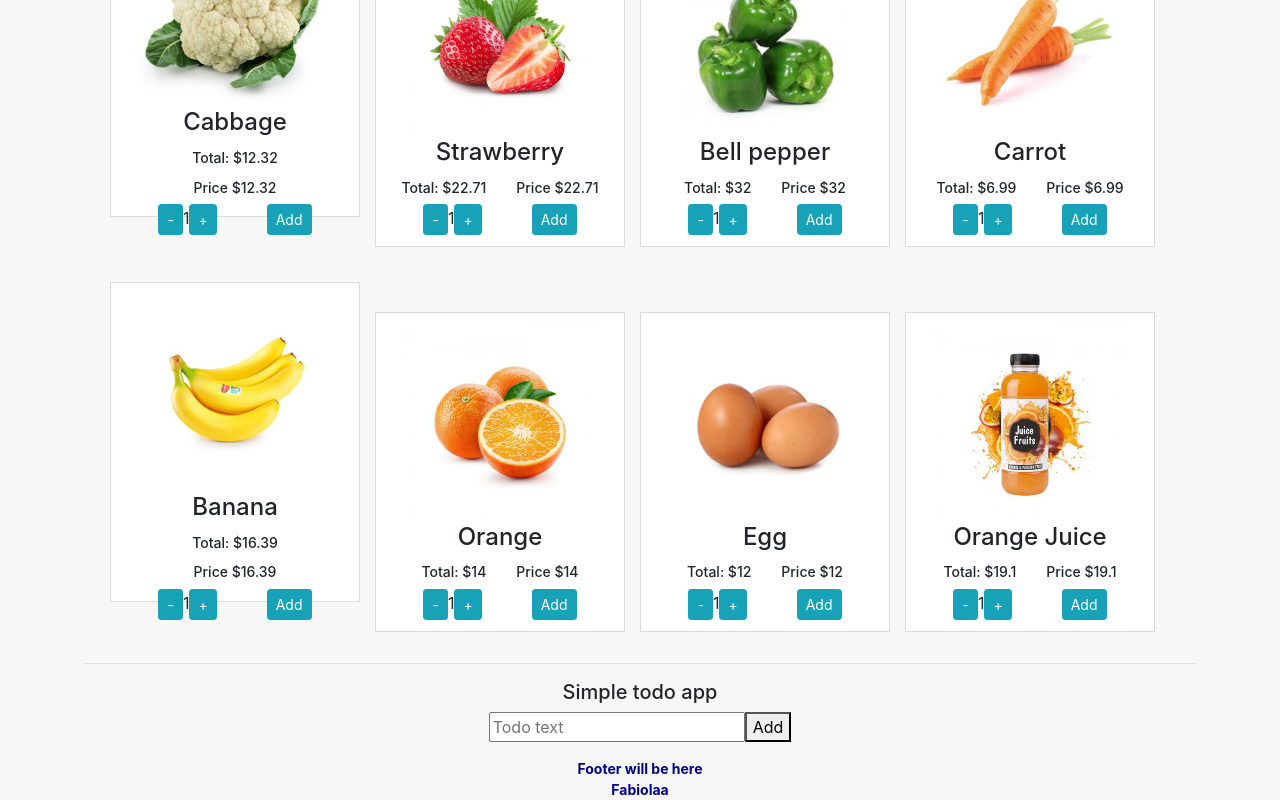
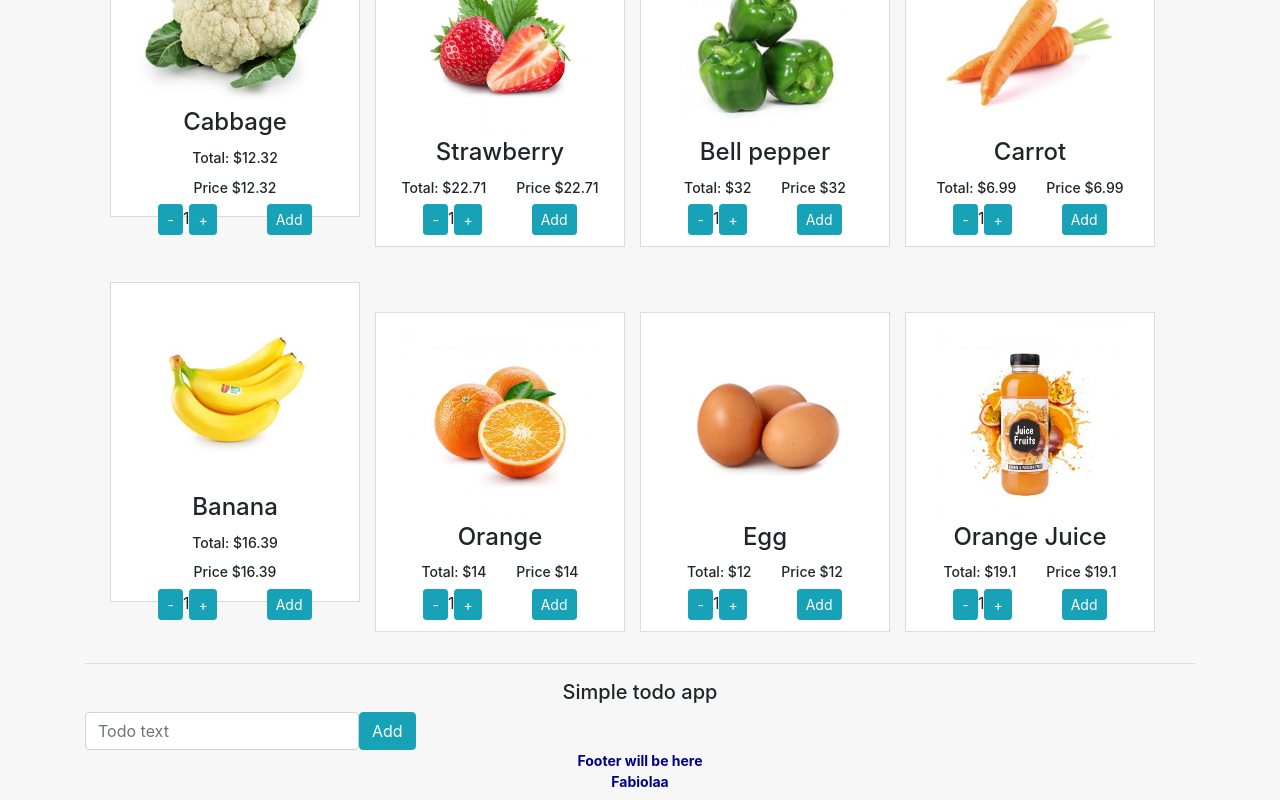
Before and after one commit to fbarrientoz/organika, a React (Create React App) app: page / in a window 1280 px wide. Shown: the part 284-1084 px from the top of the page. Built offline with nearby package versions, Linux system fonts and the light colour scheme.

Commit message:
Style for list

```diff
--- a/src/App.js
+++ b/src/App.js
@@ -14,8 +14,6 @@ function App() {
         <Catalog></Catalog>
         <hr></hr>
         <Todo></Todo>
-
-
         </div>
         <Footer></Footer>
     </div>
--- a/src/components/todo/todo.jsx
+++ b/src/components/todo/todo.jsx
@@ -9,15 +9,18 @@ class Todo extends Component {
     render() {
         return (
             <div>
-                <h5>Simple todo app</h5>
+                 <h5>Simple todo app</h5>
                 <div>
-                    <input type="text" onChange={this.handleTextChange} value={this.state.todoText} placeholder="Todo text"></input>
-                    <button onClick={this.AddText}>Add</button>
+                    <div className="form-inline align-items-center">
+                    <input type="text" className="form-control" onChange={this.handleTextChange} value={this.state.todoText} placeholder="Todo text"></input>
+                    <button className="btn btn-small btn-info" onClick={this.AddText}>Add</button>
+                    </div>
+
                 </div>
 
                 <div>
-                    <ul>
-                        {this.state.todos.map((text) => <li key={text}>{text}</li> ) }
+                    <ul className="list-group list-group-flush">
+                        {this.state.todos.map((text) => <li className="list-group-item" key={text}>{text}</li> ) }
                     </ul>
                 </div>
 
```
